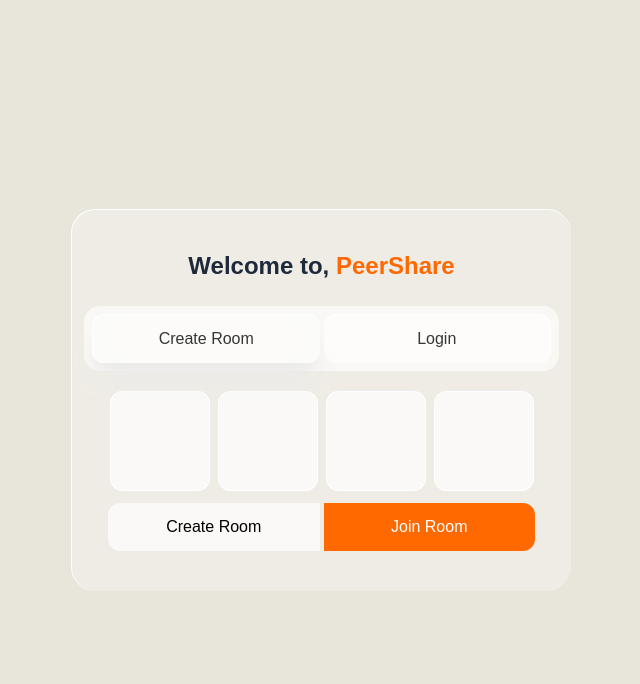
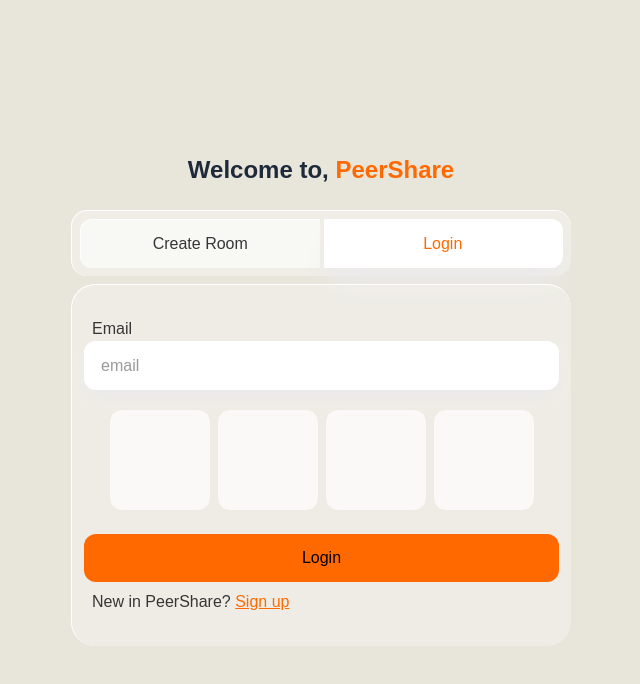
Before and after one commit to spsujoy007/PeerShare, a Next.js app in the folder client/: page /login in a window 1280 px wide. Shown: the top 684 px of the page, without its empty margins (429-1069 px from the left). Built offline with nearby package versions, Linux system fonts and the light colour scheme; a web font is replaced by a local one.

Commit message:
feat: implement dynamic tab navigation and enhance input handling for room code and login

```diff
--- a/client/src/app/login/page.jsx
+++ b/client/src/app/login/page.jsx
@@ -1,13 +1,27 @@
 'use client'
-import React from 'react'
+import React, { useState } from 'react'
 
 export default function page() {
+    const [code, setCode] = useState(['', '', '', '']);
+    const [tab, setTab] = useState('login');
+    console.log(tab)
+
+    const handleChange = (index) => (e) => {
+        const newCode = [...code];
+        newCode[index] = e.target.value;
+        setCode(newCode);
+    };
+
+    const isFilled = code.every(digit => digit.length > 0);
 
     const moveNextDigit = (nextInputId) => (e) => {
         if(e.key === 'Backspace' && e.target.value.length === 0) {
-            const prevInput = e.target.previousElementSibling;
+            const prevWrapper = e.target.parentElement.previousElementSibling;
+            if (prevWrapper) {
+                const prevInput = prevWrapper.querySelector('input');
                 if (prevInput) {
                     prevInput.focus();
+                }
             }
         } else if (e.target.value.length >= 1 && nextInputId) {
             const nextInput = document.getElementById(nextInputId);
@@ -18,23 +32,59 @@ export default function page() {
     };
 
     return (
-    <div className='mx-auto my-auto'>
-        <section className='md:w-[500px] bg-[#ffffff48] backdrop-blur-xs rounded-3xl min-h-[300px] px-3 py-10 border-l border-t border-[#fff] '>
+    <div className='mx-auto my-auto select-none md:w-[500px]'>
+        <style>{`
+            @keyframes sweep {
+                0% { left: -100%; }
+                50% { left: 200%; }
+                100% { left: 200%; }
+            }
+            .shine-overlay {
+                position: absolute;
+                top: 0;
+                left: -100%;
+                width: 60%;
+                height: 100%;
+                background: linear-gradient(to right, rgba(255,255,255,0) 0%, rgba(255,255,255,1) 50%, rgba(255,255,255,0) 100%);
+                transform: skewX(-20deg);
+                animation: sweep 2s infinite ease-in-out;
+                pointer-events: none;
+            }
+        `}</style>
+
         <h1 className='text-2xl font-bold text-gray-800 text-center pb-6'>Welcome to, <span className='text-orange-500'>PeerShare</span></h1>
-            <div className='flex gap-1 bg-[#ffffff9b] p-2 rounded-2xl'>
-                <button className='w-1/2 py-3 bg-[#ffffff42] border-t border-l border-white rounded-xl shadow-xl shadow-[#ebeaea] backdrop-blur-2xl cursor-pointer'>Create Room</button>
-                <button className='w-1/2 py-2 bg-[#ffffff9b] border-t border-r border-white rounded-xl   cursor-pointer'>Login</button>
+        <div className='flex gap-1 bg-[#ffffff48] p-2 rounded-2xl border-l border-t border-[#fff]'>
+
+            <button onClick={ () => setTab('room')} className={`w-1/2 py-3  border-t border-l border-white rounded-l-xl ${tab === 'room' ? 'bg-[#ffffff] shadow-xl shadow-[#ebeaea] backdrop-blur-2xl text-orange-500' : 'bg-[#ffffff9b]'} cursor-pointer `}>Create Room</button>
+            <button onClick={ () => setTab('login')} className={`w-1/2 py-2  border-t border-r border-white rounded-r-xl ${tab === 'login' ? 'bg-[#ffffff] shadow-xl shadow-[#ebeaea] backdrop-blur-2xl text-orange-500' : 'bg-[#ffffff9b]'} cursor-pointer `}>Login</button>
         </div>
 
-            <div className='mt-5 flex gap-2 mx-auto w-fit mb-2'>
+        {/* join room  */}
+        {
+            tab === 'room' && (
+                <section className=' bg-[#ffffff48] backdrop-blur-xs rounded-3xl min-h-[250px] px-3 py-5 border-l border-t border-[#fff] mt-2 '>
+
+                <div className='mt-5 grid grid-cols-4 gap-2 mx-auto w-fit mb-2'>
+                    <div className="relative overflow-hidden rounded-xl w-[100px] h-[100px]">
                         <input
-                    onKeyUp={moveNextDigit('input2')} autoFocus id="input1" type="text" maxLength={'1'} className='text-5xl px-9 bg-[#ffffffae] border border-[#fff] focus:outline-none rounded-xl w-[100px] h-[100px]' />
+                            onChange={handleChange(0)} onKeyUp={moveNextDigit('input2')} autoFocus id="input1" type="text" maxLength={'1'} className={`w-full h-full text-5xl text-center bg-[#ffffffae] focus:outline-none rounded-xl transition-all duration-300 ${isFilled ? 'text-[#f97316] shadow-[0_0_15px_rgba(249,115,22,0.4)]' : ''}`} />
+                        {isFilled && <div className="shine-overlay"></div>}
+                    </div>
+                    <div className="relative overflow-hidden rounded-xl w-[100px] h-[100px]">
                         <input
-                    onKeyUp={moveNextDigit('input3')} id="input2" type="text" maxLength={'1'} className='text-5xl px-9 bg-[#ffffffae] border border-[#fff] focus:outline-none rounded-xl w-[100px] h-[100px]' />
+                            onChange={handleChange(1)} onKeyUp={moveNextDigit('input3')} id="input2" type="text" maxLength={'1'} className={`w-full h-full text-5xl text-center bg-[#ffffffae] focus:outline-none rounded-xl transition-all duration-300 ${isFilled ? 'text-[#f97316] shadow-[0_0_15px_rgba(249,115,22,0.4)]' : ''}`} />
+                        {isFilled && <div className="shine-overlay" style={{ animationDelay: '0.1s' }}></div>}
+                    </div>
+                    <div className="relative overflow-hidden rounded-xl w-[100px] h-[100px]">
                         <input
-                    onKeyUp={moveNextDigit('input4')} id="input3" type="text" maxLength={'1'} className='text-5xl px-9 bg-[#ffffffae] border border-[#fff] focus:outline-none rounded-xl w-[100px] h-[100px]' />
+                            onChange={handleChange(2)} onKeyUp={moveNextDigit('input4')} id="input3" type="text" maxLength={'1'} className={`w-full h-full text-5xl text-center bg-[#ffffffae] focus:outline-none rounded-xl transition-all duration-300 ${isFilled ? 'text-[#f97316] shadow-[0_0_15px_rgba(249,115,22,0.4)]' : ''}`} />
+                        {isFilled && <div className="shine-overlay" style={{ animationDelay: '0.2s' }}></div>}
+                    </div>
+                    <div className="relative overflow-hidden rounded-xl w-[100px] h-[100px]">
                         <input
-                    onKeyUp={moveNextDigit(null)} id="input4" type="text" maxLength={'1'} className='text-5xl px-9 bg-[#ffffffae] border border-[#fff] focus:outline-none rounded-xl w-[100px] h-[100px]' />
+                            onChange={handleChange(3)} onKeyUp={moveNextDigit(null)} id="input4" type="text" maxLength={'1'} className={`w-full h-full text-5xl text-center bg-[#ffffffae] focus:outline-none rounded-xl transition-all duration-300 ${isFilled ? 'text-[#f97316] shadow-[0_0_15px_rgba(249,115,22,0.4)]' : ''}`} />
+                        {isFilled && <div className="shine-overlay" style={{ animationDelay: '0.3s' }}></div>}
+                    </div>
                 </div>
                 {/* <span className='text-green-500 ml-8'>Room code is available</span> */}
                 <div>
@@ -42,11 +92,51 @@ export default function page() {
                     {/* <span className='underline ml-2 cursor-pointer'>generate unique</span> */}
                 </div>
 
-            <div className='px-6 flex gap-1 mt-3 w-full'>
+                <div className='px-6 flex gap-1 mt-5 w-full'>
                     <button className='bg-[#ffffffae] text-black py-3 px-4 rounded-l-xl hover:bg-orange-600 hover:text-white duration-150 cursor-pointer focus:outline-none w-1/2'>Create Room</button>
                     <button className='bg-orange-500 text-white py-3 px-4 rounded-r-xl hover:bg-orange-600 focus:outline-none w-1/2 hover:text-white duration-150 cursor-pointer'>Join Room</button>
                 </div>
                 </section>
+            )
+        }
+
+        {
+            tab === 'login' && (
+                <section className='bg-[#ffffff48] backdrop-blur-xs rounded-3xl min-h-[200px] px-3 py-8 border-l border-t border-[#fff] mt-2'>
+                    <label htmlFor="email" className='ml-2'>Email</label> <br />
+                    <input autoFocus type="text" id="email" name="email"
+                        className={`w-full py-3 px-4 rounded-xl border-l border-t border-[#fff] bg-[#ffffff4a] backdrop-blur-xs outline-none focus:bg-[#ffffff] focus:shadow-lg focus:shadow-[#ebeaea] duration-150`}
+                        placeholder="email" /> <br />
+
+                    <div className='mt-5 grid grid-cols-4 gap-2 mx-auto w-fit mb-2'>
+                    <div className="relative overflow-hidden rounded-xl w-[100px] h-[100px]">
+                        <input
+                            onChange={handleChange(0)} onKeyUp={moveNextDigit('input2')} id="input1" type="text" maxLength={'1'} className={`w-full h-full text-5xl text-center bg-[#ffffffae] focus:outline-none rounded-xl transition-all duration-300 ${isFilled ? 'text-[#f97316] shadow-[0_0_15px_rgba(249,115,22,0.4)]' : ''}`} />
+                        {isFilled && <div className="shine-overlay"></div>}
+                    </div>
+                    <div className="relative overflow-hidden rounded-xl w-[100px] h-[100px]">
+                        <input
+                            onChange={handleChange(1)} onKeyUp={moveNextDigit('input3')} id="input2" type="text" maxLength={'1'} className={`w-full h-full text-5xl text-center bg-[#ffffffae] focus:outline-none rounded-xl transition-all duration-300 ${isFilled ? 'text-[#f97316] shadow-[0_0_15px_rgba(249,115,22,0.4)]' : ''}`} />
+                        {isFilled && <div className="shine-overlay" style={{ animationDelay: '0.1s' }}></div>}
+                    </div>
+                    <div className="relative overflow-hidden rounded-xl w-[100px] h-[100px]">
+                        <input
+                            onChange={handleChange(2)} onKeyUp={moveNextDigit('input4')} id="input3" type="text" maxLength={'1'} className={`w-full h-full text-5xl text-center bg-[#ffffffae] focus:outline-none rounded-xl transition-all duration-300 ${isFilled ? 'text-[#f97316] shadow-[0_0_15px_rgba(249,115,22,0.4)]' : ''}`} />
+                        {isFilled && <div className="shine-overlay" style={{ animationDelay: '0.2s' }}></div>}
+                    </div>
+                    <div className="relative overflow-hidden rounded-xl w-[100px] h-[100px]">
+                        <input
+                            onChange={handleChange(3)} onKeyUp={moveNextDigit(null)} id="input4" type="text" maxLength={'1'} className={`w-full h-full text-5xl text-center bg-[#ffffffae] focus:outline-none rounded-xl transition-all duration-300 ${isFilled ? 'text-[#f97316] shadow-[0_0_15px_rgba(249,115,22,0.4)]' : ''}`} />
+                        {isFilled && <div className="shine-overlay" style={{ animationDelay: '0.3s' }}></div>}
+                    </div>
+                </div>
+
+                    {/* <button className='bg-orange-500 hover:bg-orange-600 w-full text-white py-3 px-4 rounded-xl  focus:outline-none duration-150 cursor-pointer mt-4'>Send Verification Code</button> */}
+                    <button className='bg-orange-500 hover:bg-orange-600 w-full text-black py-3 px-4 rounded-xl  focus:outline-none duration-150 cursor-pointer mt-4'>Login</button>
+                    <p className='ml-2 mt-2'>New in PeerShare? <a href="/signup" className='text-orange-500 underline'>Sign up</a></p>
+                </section>
+            )
+        }
     </div>
   )
 }
```
Lines whose indentation alone changed are shown as unchanged.
